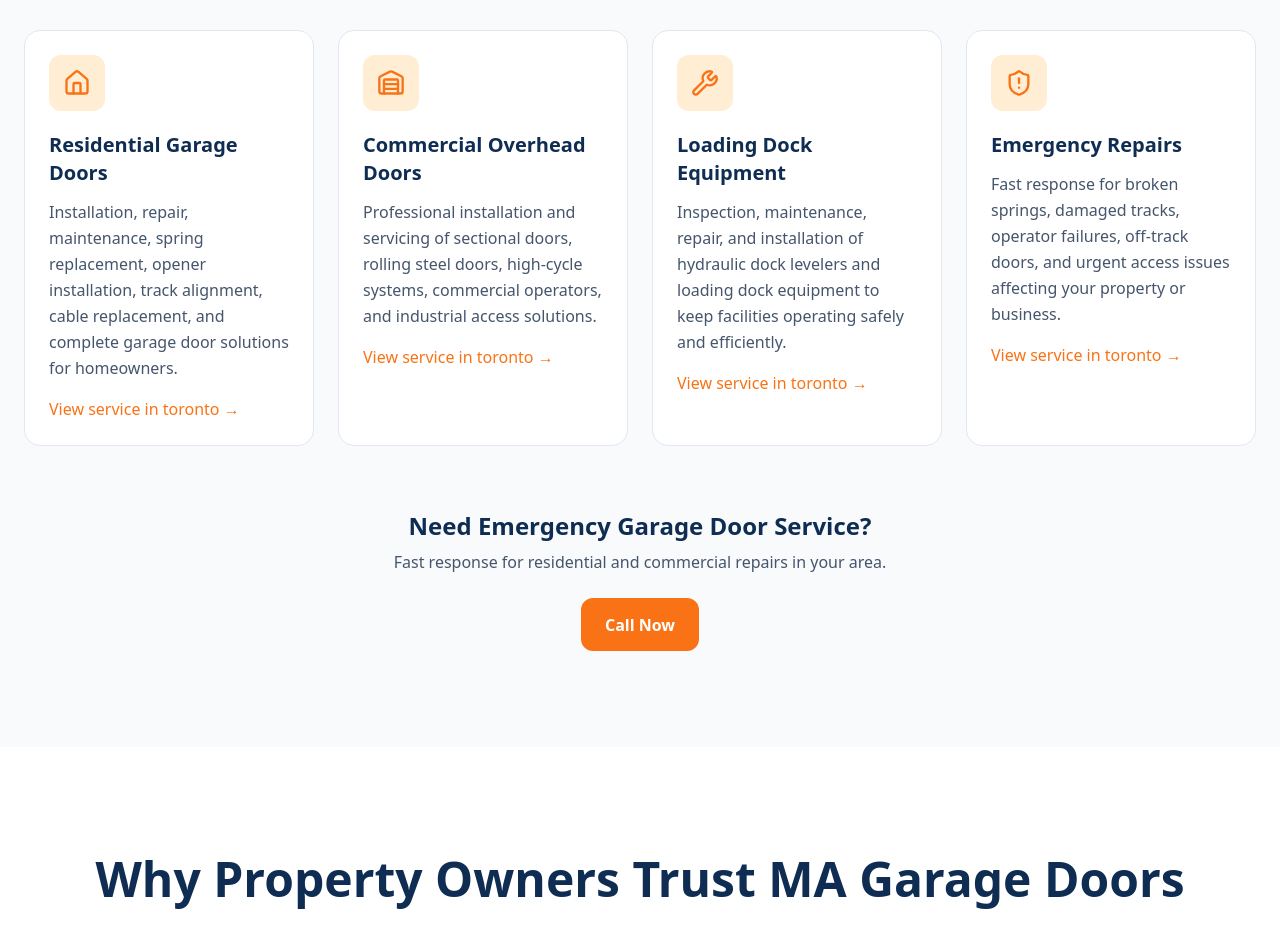
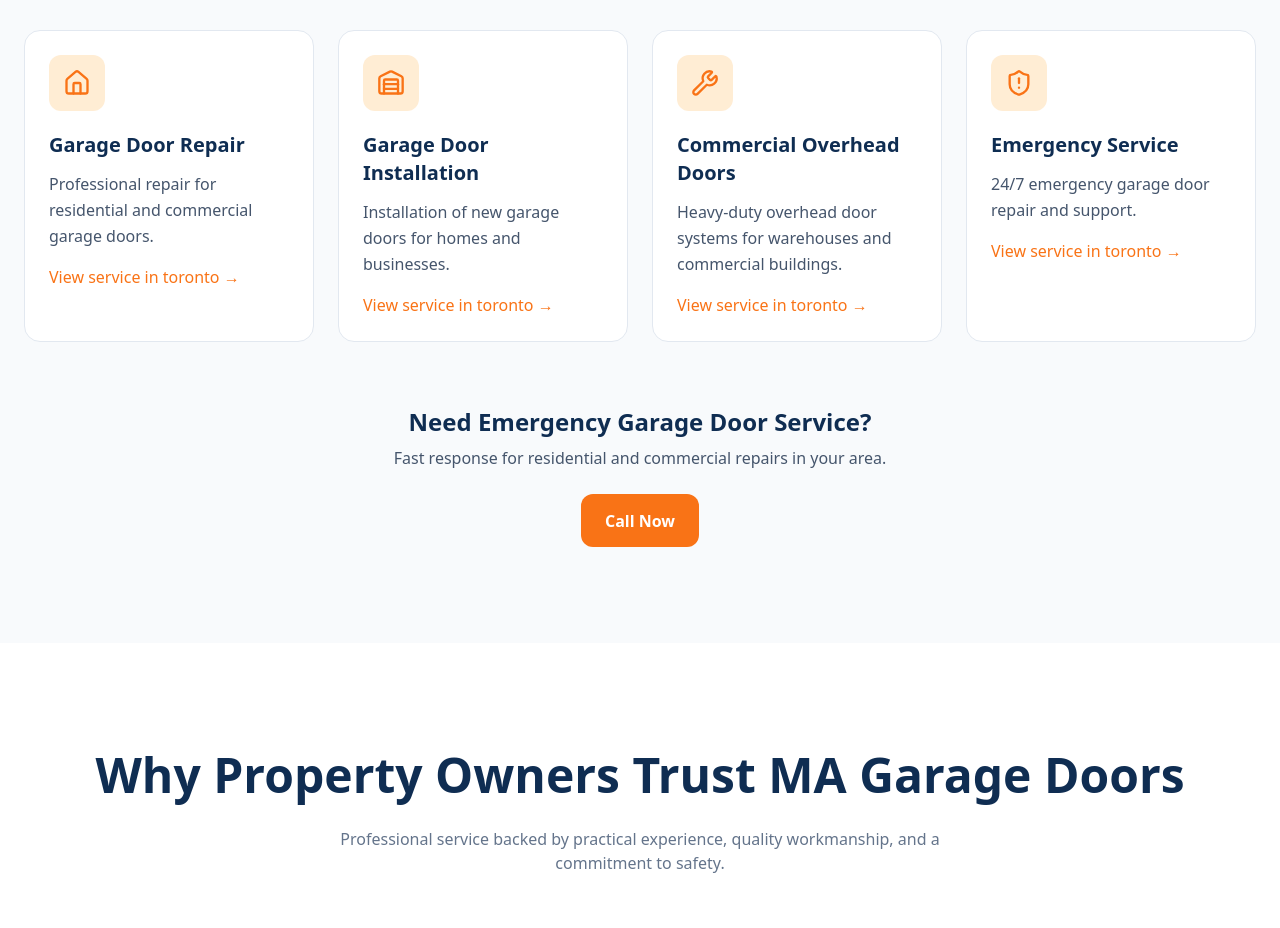
Before and after one commit to amoresmateo175/ma-garage-doors, a Next.js app: page / in a window 1280 px wide. Shown: the part 1320-2248 px from the top of the page. Built offline with nearby package versions, Linux system fonts and the light colour scheme.

Commit message:
gitignore and services.ts updated

```diff
--- a/src/data/services.ts
+++ b/src/data/services.ts
@@ -1,25 +1,28 @@
-export const services = [
+export type Service = {
+  title: string;
+  description: string;
+  slug: string;
+};
+
+export const services: Service[] = [
   {
-    title: "Residential Garage Doors",
-    description:
-      "Installation, repair, maintenance, spring replacement, opener installation, track alignment, cable replacement, and complete garage door solutions for homeowners.",
+    title: "Garage Door Repair",
+    description: "Professional repair for residential and commercial garage doors.",
+    slug: "garage-door-repair",
   },
-
+  {
+    title: "Garage Door Installation",
+    description: "Installation of new garage doors for homes and businesses.",
+    slug: "garage-door-installation",
+  },
   {
     title: "Commercial Overhead Doors",
-    description:
-      "Professional installation and servicing of sectional doors, rolling steel doors, high-cycle systems, commercial operators, and industrial access solutions.",
+    description: "Heavy-duty overhead door systems for warehouses and commercial buildings.",
+    slug: "commercial-overhead-doors",
   },
-
   {
-    title: "Loading Dock Equipment",
-    description:
-      "Inspection, maintenance, repair, and installation of hydraulic dock levelers and loading dock equipment to keep facilities operating safely and efficiently.",
-  },
-
-  {
-    title: "Emergency Repairs",
-    description:
-      "Fast response for broken springs, damaged tracks, operator failures, off-track doors, and urgent access issues affecting your property or business.",
+    title: "Emergency Service",
+    description: "24/7 emergency garage door repair and support.",
+    slug: "emergency-service",
   },
 ];
```
Also changed, not shown: 1 other file (tests, documents, lock files or other folders).
